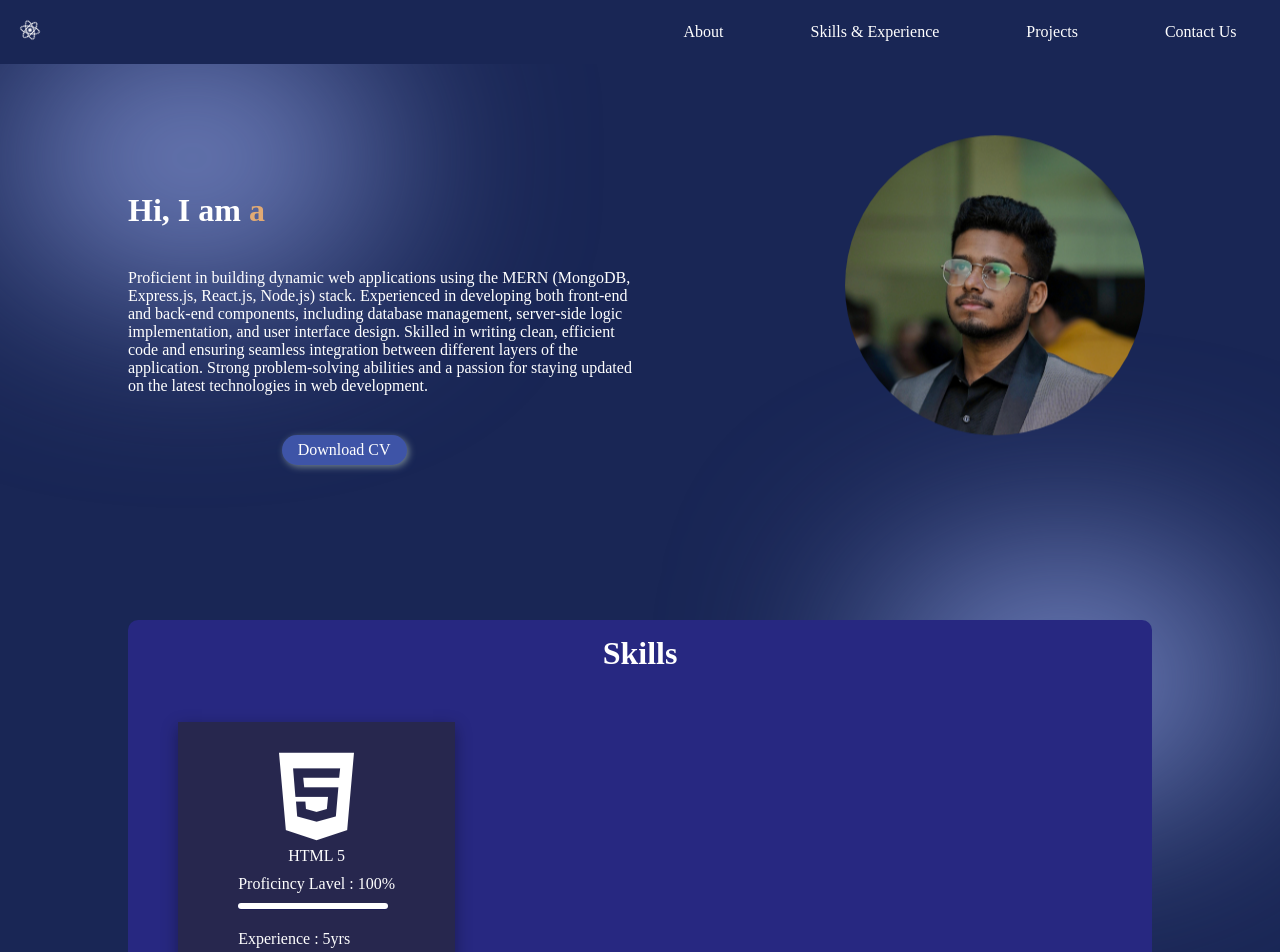
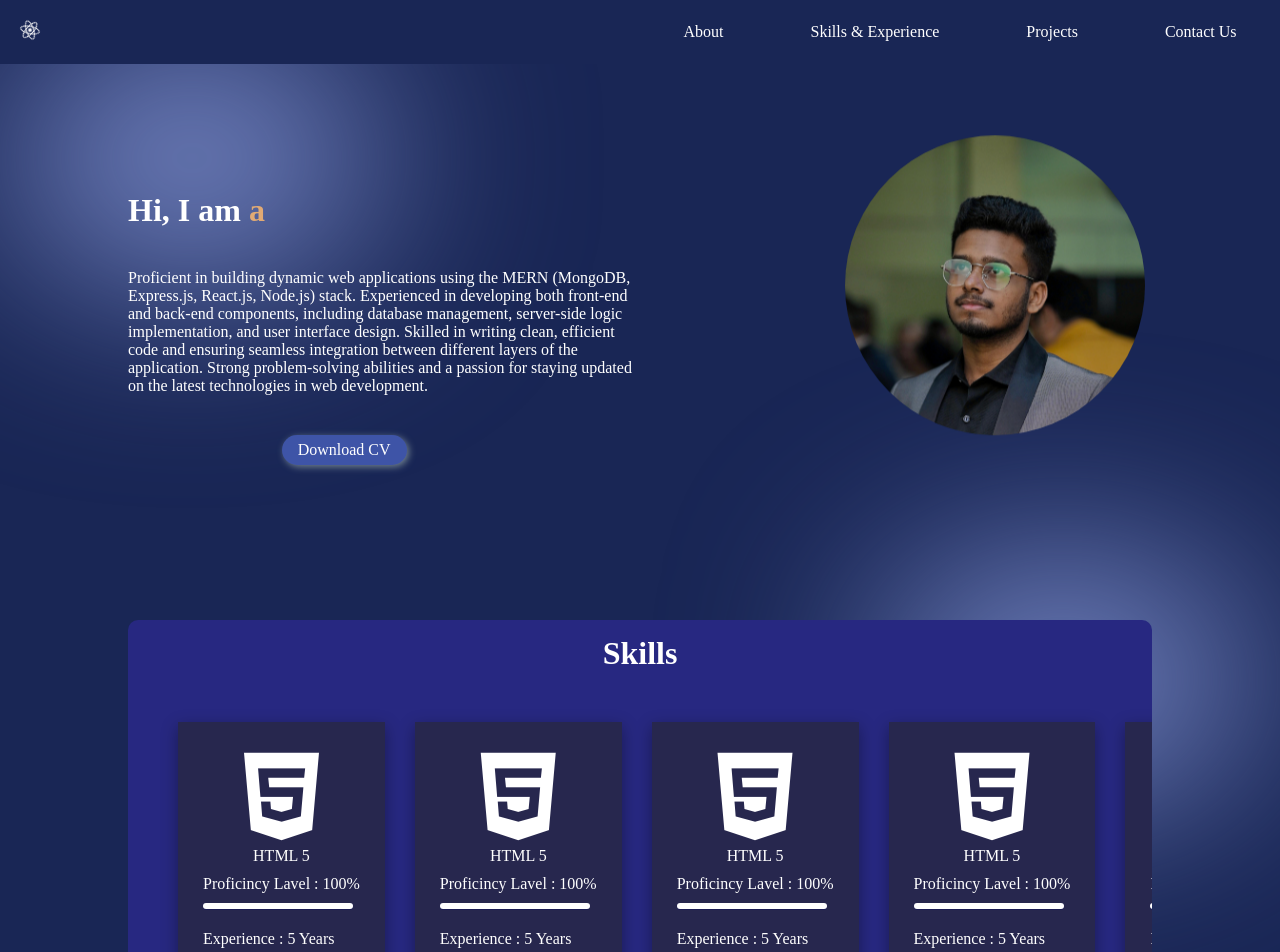
Before and after one commit to debjyotiroy0015/portfolio_using_react, a React (Vite) app in the folder portfolio_using_react/: page / in a window 1280 px wide. Shown: the top 952 px of the page. Built offline with nearby package versions, Linux system fonts and the light colour scheme.

Commit message:
"skill section added with dummy data"

```diff
--- a/portfolio_using_react/package.json
+++ b/portfolio_using_react/package.json
@@ -17,7 +17,8 @@
     "react-dom": "^18.2.0",
     "react-icons": "^5.0.1",
     "react-router-dom": "^6.22.3",
-    "react-simple-typewriter": "^5.0.1"
+    "react-simple-typewriter": "^5.0.1",
+    "react-slick": "^0.30.2"
   },
   "devDependencies": {
     "@types/react": "^18.2.66",
--- a/portfolio_using_react/src/assets/css/skills.css
+++ b/portfolio_using_react/src/assets/css/skills.css
@@ -2,7 +2,6 @@
   background-color: rgb(39, 40, 129);
   border-radius: 10px;
   margin: 10%;
-  z-index: 2;
   display: flex;
   flex-direction: column;
   align-items: center;
@@ -15,6 +14,12 @@
 .cards {
   width: 100%;
   padding: 50px;
+  display: flex;
+  gap: 30px;
+  overflow-x: auto;
+}
+.cards::-webkit-scrollbar {
+  display: none; /* Hide scrollbar */
 }
 .card {
   width: 30%;
@@ -37,6 +42,7 @@
   display: flex;
   flex-direction: column;
   gap: 20px;
+  width: max-content;
 }
 .Proficiency-level,
 .experience {
@@ -60,9 +66,15 @@
 }
 
 @media only screen and (max-width: 600px) {
+  .cards {
+    gap: 50px;
+  }
   .card {
     width: 100%;
     flex-direction: row;
+  }
+  .exp-prof {
+    width: 200px;
   }
   .skill-logo {
     font-size: 60px;
@@ -70,8 +82,4 @@
   .progress-bar {
     width: 90px;
   }
-  .proficincy-level-text,
-  .experience-text {
-    font-size: 10px;
-  }
 }
--- a/portfolio_using_react/src/components/SkillCard.jsx
+++ b/portfolio_using_react/src/components/SkillCard.jsx
@@ -1,6 +1,6 @@
 import React, { useEffect, useRef } from "react";
 import { motion, useInView, useAnimation } from "framer-motion";
-const SkillCard = () => {
+const SkillCard = ({ item, key }) => {
   const ref = useRef(null);
   const isInView = useInView(ref, { once: true });
   const controls = useAnimation();
@@ -10,14 +10,16 @@ const SkillCard = () => {
     }
   }, [isInView]);
   return (
-    <div className="card" ref={ref}>
+    <div className="card" ref={ref} key={key}>
       <div className="skill-image">
-        <i class="fa-brands fa-html5 skill-logo"></i>
-        <div className="skill-name">HTML 5</div>
+        <i className={`${item.logo} skill-logo`}></i>
+        <div className="skill-name">{item.name}</div>
       </div>
       <div className="exp-prof">
         <div className="Proficiency-level">
-          <div className="proficincy-level-text">Proficincy Lavel : 100%</div>
+          <div className="proficincy-level-text">
+            Proficincy Lavel : {item.proficiency}
+          </div>
           <div className="progress-bar">
             <motion.div
               variants={{
@@ -32,7 +34,7 @@ const SkillCard = () => {
           </div>
         </div>
         <div className="experience">
-          <div className="experience-text">Experience : 5yrs</div>
+          <div className="experience-text">Experience : {item.experience}</div>
           <div className="progress-bar">
             <motion.div
               variants={{
--- a/portfolio_using_react/src/components/Skills.jsx
+++ b/portfolio_using_react/src/components/Skills.jsx
@@ -1,14 +1,77 @@
-import React from "react";
+import React, { useState } from "react";
 import "../assets/css/skills.css";
-import { IoLogoHtml5 } from "react-icons/io5";
 import SkillCard from "./SkillCard";
-
 const Skills = () => {
+  const [activeIndex, setActiveIndex] = useState(0);
+  const skillDetails = [
+    {
+      logo: "fa-brands fa-html5",
+      name: "HTML 5",
+      proficiency: "100%",
+      experience: "5 Years",
+    },
+    {
+      logo: "fa-brands fa-html5",
+      name: "HTML 5",
+      proficiency: "100%",
+      experience: "5 Years",
+    },
+    {
+      logo: "fa-brands fa-html5",
+      name: "HTML 5",
+      proficiency: "100%",
+      experience: "5 Years",
+    },
+    {
+      logo: "fa-brands fa-html5",
+      name: "HTML 5",
+      proficiency: "100%",
+      experience: "5 Years",
+    },
+    {
+      logo: "fa-brands fa-html5",
+      name: "HTML 5",
+      proficiency: "100%",
+      experience: "5 Years",
+    },
+    {
+      logo: "fa-brands fa-html5",
+      name: "HTML 5",
+      proficiency: "100%",
+      experience: "5 Years",
+    },
+    {
+      logo: "fa-brands fa-html5",
+      name: "HTML 5",
+      proficiency: "100%",
+      experience: "5 Years",
+    },
+    {
+      logo: "fa-brands fa-html5",
+      name: "HTML 5",
+      proficiency: "100%",
+      experience: "5 Years",
+    },
+    {
+      logo: "fa-brands fa-html5",
+      name: "HTML 5",
+      proficiency: "100%",
+      experience: "5 Years",
+    },
+    {
+      logo: "fa-brands fa-html5",
+      name: "HTML 5",
+      proficiency: "100%",
+      experience: "5 Years",
+    },
+  ];
   return (
     <div className="skills">
       <h1 className="skills-text">Skills</h1>
       <div className="cards">
-        <SkillCard />
+        {skillDetails.map((item, key) => (
+          <SkillCard item={item} key={key} />
+        ))}
       </div>
     </div>
   );
```
Also changed, not shown: 1 other file (tests, documents, lock files or other folders).
